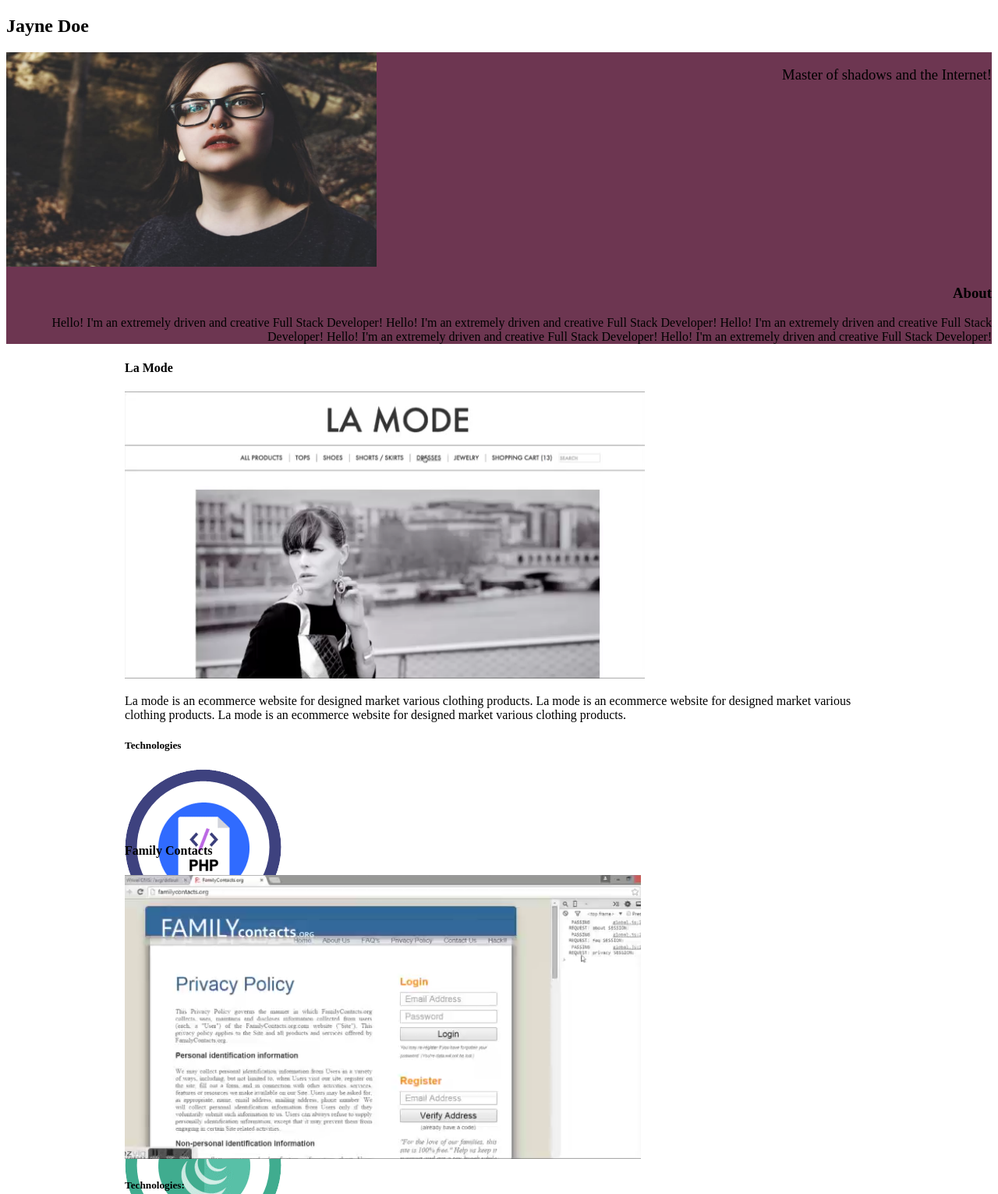
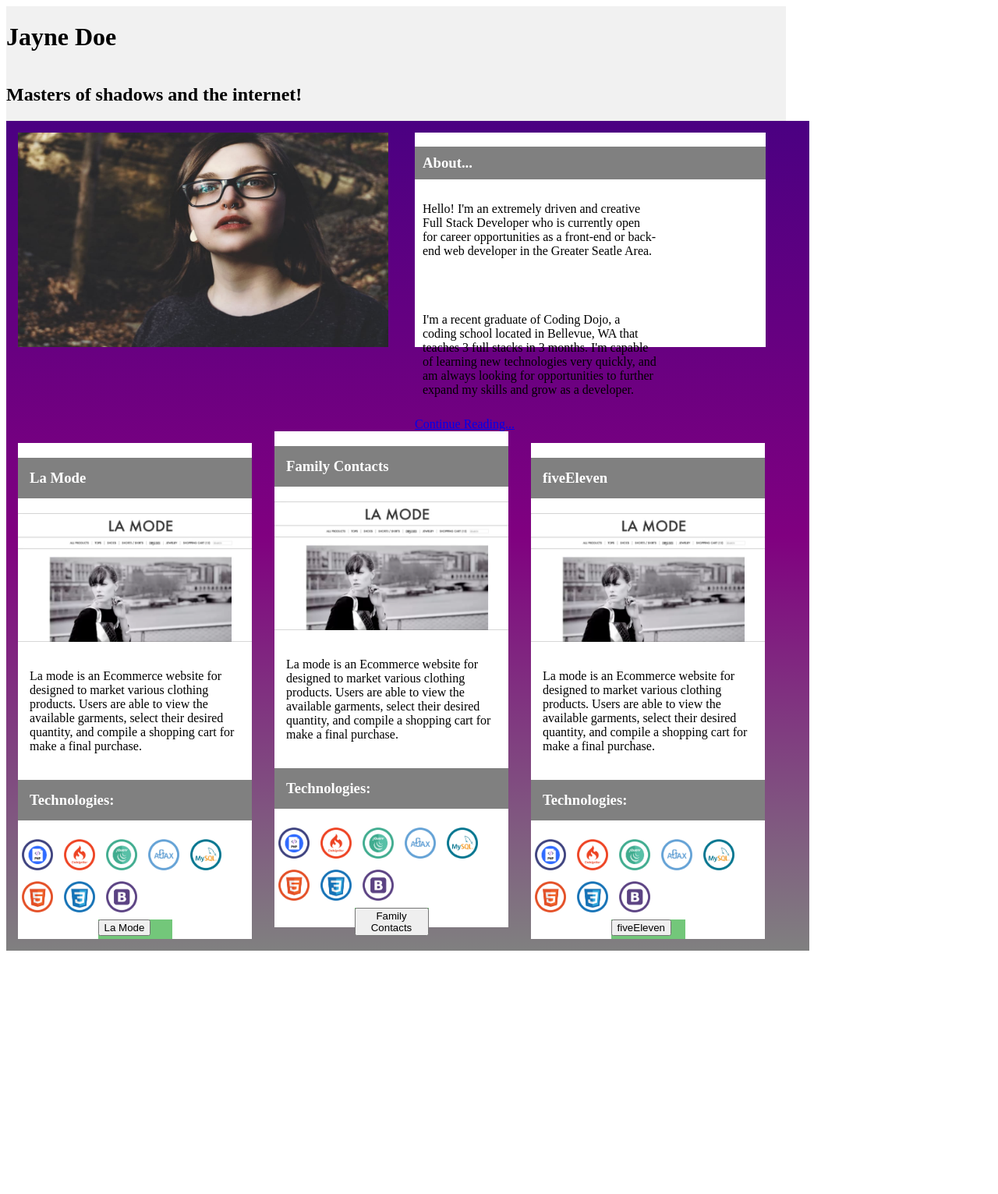
Before and after one commit to bpalazzola/Portfolio-Project, a plain HTML site: page index.html in a window 1280 px wide. Shown: the top 1531 px of the page at 78% size. After the commit the page ends 1227 px from the top, so only its background shows below. Drawn offline with Linux system fonts and the light colour scheme; files whose address does not match are found by name.

Commit message:
last try

```diff
--- a/index.html
+++ b/index.html
@@ -3,34 +3,27 @@
 <head>
     <title>Jayne Doe</title>
     <link rel="stylesheet" type="text/css" href="style.css">
-
-    <header>
-        <h2>Jayne Doe</h2>
-        <div class="h4">
-            <div>
-            <p>Master of shadows and the Internet!</p>
-            </div>
-        </div>
-    </header>
-        <div class="header">
-            <div>
-                <img class="glasses_girl"src="images/photo_of_me.jpg" alt="photo_of_me" />
-            </div>
-            <div class="about">
-                <h3>About</h3>
-                <div class="p1">
-                    Hello! I'm an extremely driven and creative Full Stack Developer! Hello! I'm an extremely driven and creative Full Stack Developer! Hello! I'm an extremely driven and creative Full Stack Developer! Hello! I'm an extremely driven and creative Full Stack Developer! Hello! I'm an extremely driven and creative Full Stack Developer!
-                </div>
-            </div>
-        </div>
 </head>
 <body>
-        <div class="container">
-            <div class="primary">
-                    <h4>La Mode</h4>
-                    <img src="C:\Users\bpala\Desktop\porfolio project\images\lamode.png" alt="lamode" />
-                    <p>La mode is an ecommerce website for designed market various clothing products. La mode is an ecommerce website for designed market various clothing products. La mode is an ecommerce website for designed market various clothing products. </p>
-                    <h5>Technologies</h5>
+    <div class="wrapper">
+            <div class="header">
+                    <h1>Jayne Doe</h1>
+                    <h2>Masters of shadows and the internet!</h2>
+            </div>
+                <div class="main_content">
+                    <img class="glasses_girl"src="images/photo_of_me.jpg" alt="photo_of_me" />
+                        <div class="all_about">
+                            <h3>About...</h3>
+                        <p>Hello! I'm an extremely driven and creative Full Stack Developer who is currently open for career opportunities as a front-end or back-end web developer in the Greater Seatle Area.</p>
+                        <br>
+                        <p>I'm a recent graduate of Coding Dojo, a coding school located in Bellevue, WA that teaches 3 full stacks in 3 months. I'm capable of learning new technologies very quickly, and am always looking for opportunities to further expand my skills and grow as a developer.</p>
+                        <a href="Continue Reading..."> Continue Reading...</a>
+                        </div>
+                        <div class="project">
+                                <h3>La Mode</h3>
+                                <img class="la_mode" src="images/lamode.png" alt="lamodepic" />
+                                <p>La mode is an Ecommerce website for designed to market various clothing products. Users are able to view the available garments, select their desired quantity, and compile a shopping cart for make a final purchase.</p>
+                                <h3>Technologies:</h3>
                                 <div class="logos1">
                                     <img src="C:\Users\bpala\Desktop\porfolio project\images\php.png" alt="phplogo" />
                                     <img src="C:\Users\bpala\Desktop\porfolio project\images\codeigniter.png" alt="codeinitor" />
@@ -40,72 +33,52 @@
                                     <img src="C:\Users\bpala\Desktop\porfolio project\images\HTML.png" alt="html" />
                                     <img src="C:\Users\bpala\Desktop\porfolio project\images\CSS.png" alt="css" />
                                     <img src="C:\Users\bpala\Desktop\porfolio project\images\bootstrap.png" alt="bootstrap" />
-                    <input type="submit" value="La Mode">               </div>
+                                </div>
+                                <div class="but">
+                                    <button>La Mode</button>
+                                </div>
+                        </div>
+                        <div class="project mid">
 
-
+                            <h3>Family Contacts</h3>
+                                <img class="la_mode" src="images/lamode.png" alt="lamodepic" />
+                                <p>La mode is an Ecommerce website for designed to market various clothing products. Users are able to view the available garments, select their desired quantity, and compile a shopping cart for make a final purchase.</p>
+                                <h3>Technologies:</h3>
+                                <div class="logos1">
+                                    <img src="C:\Users\bpala\Desktop\porfolio project\images\php.png" alt="phplogo" />
+                                    <img src="C:\Users\bpala\Desktop\porfolio project\images\codeigniter.png" alt="codeinitor" />
+                                    <img src="C:\Users\bpala\Desktop\porfolio project\images\jQuery.png" alt="jquery" />
+                                    <img src="C:\Users\bpala\Desktop\porfolio project\images\ajax.png" alt="ajaxlogo" />
+                                    <img src="C:\Users\bpala\Desktop\porfolio project\images\mysql.png" alt="mysqllogo" />
+                                    <img src="C:\Users\bpala\Desktop\porfolio project\images\HTML.png" alt="html" />
+                                    <img src="C:\Users\bpala\Desktop\porfolio project\images\CSS.png" alt="css" />
+                                    <img src="C:\Users\bpala\Desktop\porfolio project\images\bootstrap.png" alt="bootstrap" />
+                                </div>
+                                <div class="but">
+                                        <button>Family Contacts</button>
+                                </div>
 
                         </div>
-
-                <div class="secondary">
-                    <h4>Family Contacts</h4>
-                    <img src="C:\Users\bpala\Desktop\porfolio project\images\familycontacts.png" alt="family_contacts" />
-                    <h5>Technologies:</h5>
+                        <div class="project">
+                                <h3>fiveEleven</h3>
+                                <img class="la_mode" src="images/lamode.png" alt="lamodepic" />
+                                <p>La mode is an Ecommerce website for designed to market various clothing products. Users are able to view the available garments, select their desired quantity, and compile a shopping cart for make a final purchase.</p>
+                                <h3>Technologies:</h3>
                                 <div class="logos1">
-                        <img src="C:\Users\bpala\Desktop\porfolio project\images\JavaScript.png" alt="javascript"/>
-                        <img src="C:\Users\bpala\Desktop\porfolio project\images\mongodb.png" alt="mongodb" />
-                        <img src="C:\Users\bpala\Desktop\porfolio project\images\expressjs.png" alt="expressjs" />
-                        <img src="C:\Users\bpala\Desktop\porfolio project\images\angular.png" alt="angular" />
-                        <img src="C:\Users\bpala\Desktop\porfolio project\images\nodejs.png" alt="nodejs" />
+                                    <img src="C:\Users\bpala\Desktop\porfolio project\images\php.png" alt="phplogo" />
+                                    <img src="C:\Users\bpala\Desktop\porfolio project\images\codeigniter.png" alt="codeinitor" />
+                                    <img src="C:\Users\bpala\Desktop\porfolio project\images\jQuery.png" alt="jquery" />
+                                    <img src="C:\Users\bpala\Desktop\porfolio project\images\ajax.png" alt="ajaxlogo" />
+                                    <img src="C:\Users\bpala\Desktop\porfolio project\images\mysql.png" alt="mysqllogo" />
                                     <img src="C:\Users\bpala\Desktop\porfolio project\images\HTML.png" alt="html" />
                                     <img src="C:\Users\bpala\Desktop\porfolio project\images\CSS.png" alt="css" />
-                        <img src="C:\Users\bpala\Desktop\porfolio project\images\socket.png" alt="socket" />
+                                    <img src="C:\Users\bpala\Desktop\porfolio project\images\bootstrap.png" alt="bootstrap" />
                                 </div>
-                        <div class="sub-but">
-                        <input type="submit" value="Family Contacts">
-                        </div>
-                </div>
-
-                <div class="trio_content">
-                    <h4>fiveEleven</h4>
-                    <img src="C:\Users\bpala\Desktop\porfolio project\images\fiveEleven.png" alt="fiveeleven" />
-                    <h5>Technologies:</h5>
-                    <div class="logos1">
-                        <img src="images/python.png" alt="pythonlogo" />
-                        <img src="images/django.png" alt="djangologo" />
-                        <img src="images/d3.png" alt="d3logo" />
-                        <img src="images/angular.png" alt="angular" />
-                        <img src="images/sqlite.png" alt="sqllitelogo" />
-                        <img src="C:\Users\bpala\Desktop\porfolio project\images\HTML.png" alt="html" />
-                        <img src="C:\Users\bpala\Desktop\porfolio project\images\CSS.png" alt="css" />
-                        <img src="images/javascript.png" alt="js_logo" />
-                        <img src="images/materialize.png" alt="materialize" />
-                        <div class="sub-but">
-                        <input type="submit" value="fiveEleven">
+                                <div class="but">
+                                        <button>fiveEleven</button>
                                 </div>
                         </div>
                 </div>
-
-                <div class="footer">
-                    <p>jdoeW@gmails.com | 206-555-1212</p>
-                    <img src="images/github.png" alt="gitlogo" />
-                    <p>jaynedev</p>
-                    <img src="images/linkedin.png" alt="linkedinlogo" />
-                    <p>jayne-doe</p>
-                    <img src="images/twitter.png" alt="twitterlogo" />
-                    <p>jdtweets</p>
-                    <img src="images/codepen.png" alt="codepenlogo" />
-                    <p>jaynedev</p>
-
             </div>
-
         </div>
-
 </body>
-
-
-
-
-
-
-
-</html>
--- a/style.css
+++ b/style.css
@@ -1,65 +1,85 @@
 .header {
-    background-color: #6d3651;
-
+    background-color: #F1F1F1;
 }
-
-.body {
-    background-color:#6d3651;
-    vertical align: top;
+.header h1, .header h2 {
+    display: inline-block;
+    vertical-align: top;
+}
+.header h1 {
+    margin-right: 500px;
+}
+.wrapper {
+    width: 1000px;
+}
+.main_content {
+    background-color: background-image: -webkit-gradient(linear, left top, left bottom, from(start-color), to(end-color));
+    background-image: -webkit-linear-gradient(indigo, purple, grey);
+    background-image: -moz-linear-gradient(top, start-color, end-color);
+    background-image: linear-gradient(to bottom, start-color, end-color); indigo,violet;
+    vertical-align: top;
+    display: inline-block;
+    width: 1000px;
+    padding: 15px;
+}
+.all_about {
+    display: inline-block;
+    width: 450px;
+    height: 275px;
+    margin-left: 30px;
+    background-color: white;
+    margin-bottom: 20px;
+}
+.all_about p {
+    width: 300px;
+    padding: 10px;
+}
+.all_about h3 {
+    background-color: grey;
+    color: white;
+    padding: 10px;
 }
 .glasses_girl {
     border-width: 15px;
     border-color: grey;
     height: 275px;
     width: 475px;
+    display: inline-block;
+    vertical-align: top;
 }
-.about {
-    vertical-align: top;
+.project {
+    width: 300px;
+    background-color: white;
     display: inline-block;
-    text-align: right;
+    margi
 }
-.p1 {
-    text-align: right;
-
-
+.project img {
+    width: 300px;
 }
-.container {
-    width: 960px;
+.logos1 img {
+    height: 40px;
+    width: 40px;
+    margin: 5px;
+}
+.project h3 {
+    background-color: grey;
+    color: white;
+    padding: 15px;
+}
+.mid {
+    margin: 0px 25px;
+}
+.project p {
+    padding: 15px;
+}
+.but {
+    display: block;
+    width: 95px;
+    height: 25px;
+    position: static;
+    cursor: pointer;
+    opacity: 1;
     margin: 0 auto;
-
+    padding: 0;
+    background: rgb(115, 199, 122);
+    color: rgb(11, 165, 88);
 }
-
-.Primary {
-    align-content: left;
-    width: 140px;
-}
-
-.secondary {
-    align-content: center;
-    width: 140px;
-}
-
-.trio_content {
-    align-content: right;
-    width: 140px;
-}
-
-#footer {
-    background-color:#6d3651;
-    clear: both;
-}
-
-.h4 {
-    float: right;
-    font-size: 14pt;
-    display: inline;
-}
-
-.logos1 {
-    height: 75px;
-    width: 75px;
-}
-
-.sub-but {
-    color: green;
-}
```
Also changed, not shown: copy of first code.txt (added). Lines whose indentation alone changed are shown as unchanged.
